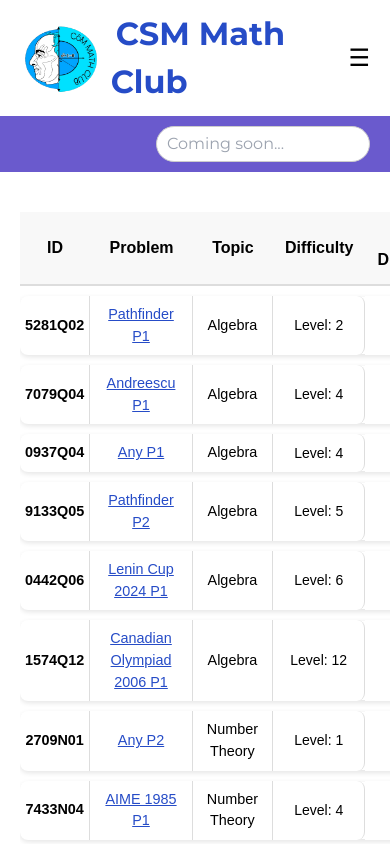
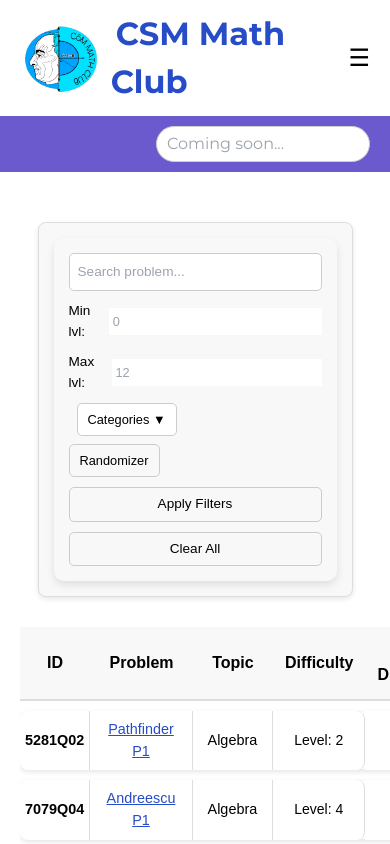
Before and after one commit to RCod33/csmmathclub, a React (Vite) app: page /#/problemset in a window 390 px wide. Shown: the top 844 px of the page. Built offline with nearby package versions, Linux system fonts and the light colour scheme.

Commit message:
fix: update flex direction for problemSetWrapper and remove unused styles in ProblemSet.module.css

```diff
--- a/src/pages/ProblemSet/ProblemSet.module.css
+++ b/src/pages/ProblemSet/ProblemSet.module.css
@@ -107,7 +107,7 @@
 /* 📱 Responsividad */
 @media (max-width: 1024px) {
   .problemSetWrapper {
-    flex-direction: column;
+    flex-direction: column-reverse;
     align-items: center;
   }
 
@@ -126,24 +126,6 @@
 }
 
 @media (max-width: 768px) {
-
-  /* Colocar la caja de filtros arriba de la tabla */
-  .problemSetWrapper {
-    flex-direction: column;
-    align-items: center;
-  }
-
-  .filterBoxWrapper {
-    width: 90%;
-    margin-bottom: 20px;
-    /* Separación entre el filtro y la tabla */
-  }
-
-  .table {
-    width: 100%;
-  }
-
-  /* Ajustar la tabla para pantallas más pequeñas */
   .table tbody tr td {
     font-size: 0.9rem;
     padding: 8px;
```
